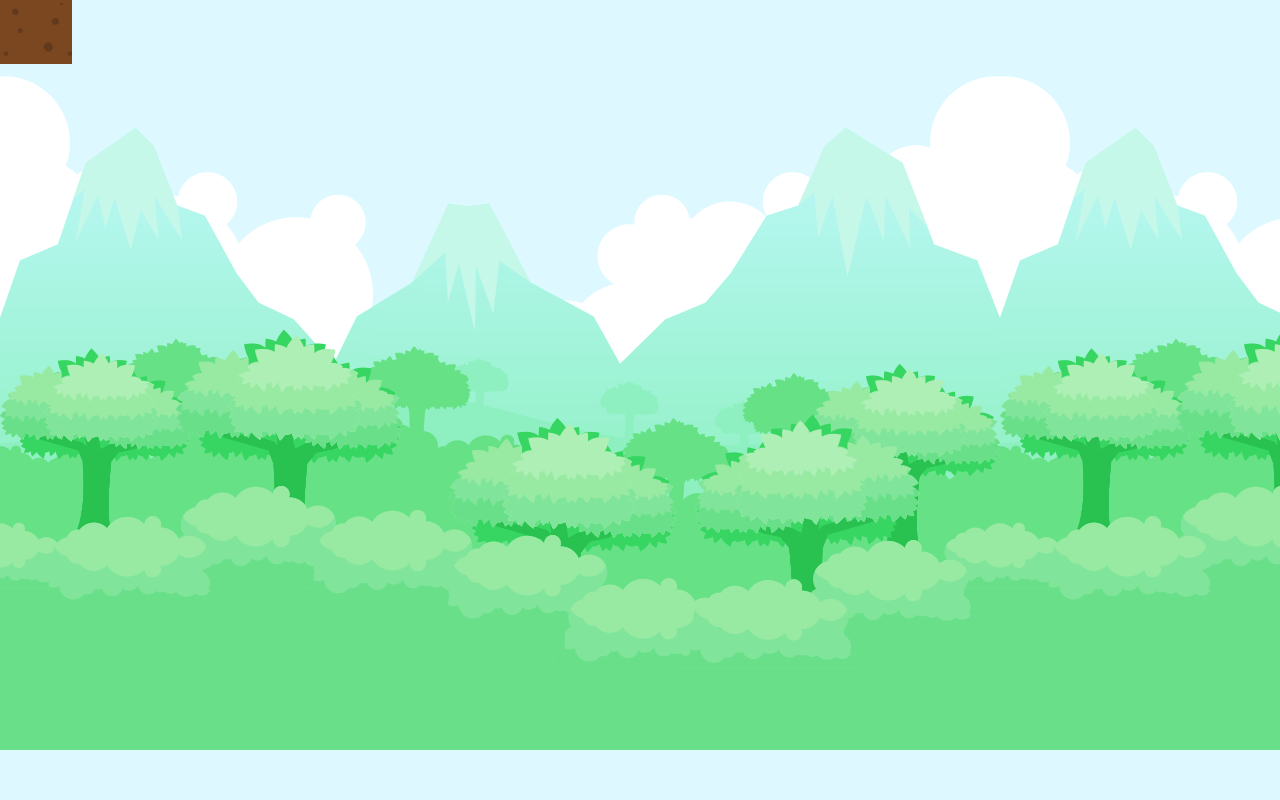
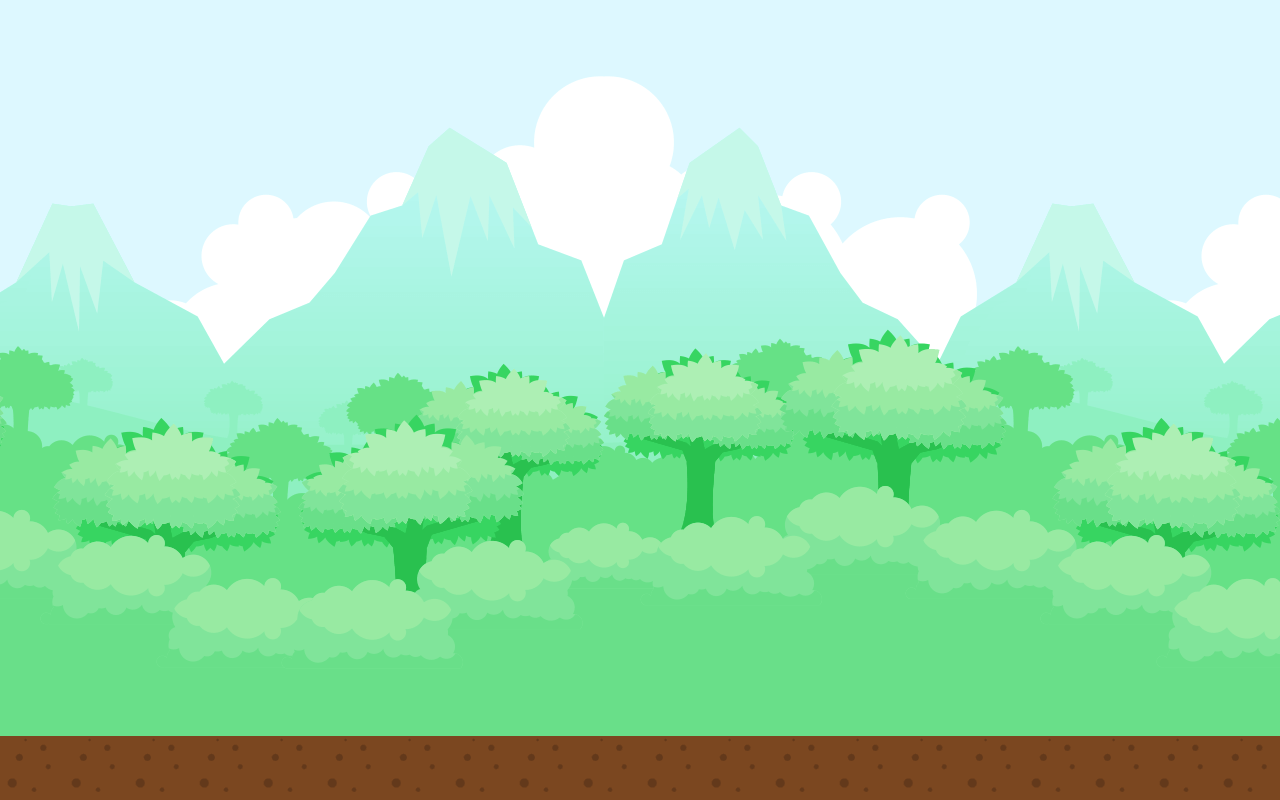
Before and after one commit to brunoncosta/GamEngine, a plain HTML site: page index.html in a window 1280 px wide. Drawn offline with Linux system fonts and the light colour scheme.

Commit message:
Add Movement Class, Add DOC.md, Refactoring & Minor Fixes

```diff
--- a/Assets/js/components/game.js
+++ b/Assets/js/components/game.js
@@ -27,7 +27,7 @@ class Game
    }
 
    loader(){
-      this._movement.loader(this._loaded.data);
+      this._movement.loader("data", this._loaded.data);
    }
 
    load(type, data){
@@ -62,6 +62,7 @@ class Game
       this._scenes.init();
 
       this._movement = new Movement();
+      this._movement.init();
 
       this._draw = new Draw(this._canvas);
       this._draw.init();
@@ -71,15 +72,15 @@ class Game
       if(type === "data"){
          this._loaded.data = this._scenes.set(data);
       }
-      if(type === "movement"){
-         this._loaded.movement = data;
+      if(type === "movements"){
+         this._loaded.movement = this._movement.loader("movement", data);
          this._loaded.data = this._movement.set(this._loaded.movement);
       }
    }
 
    frames(){
 
-      this._movement.loader(this._loaded.data);
+      this._movement.loader("data", this._loaded.data);
       this._loaded.data = this._movement.set(this._loaded.movement);
 
       this._draw.loader(this._loaded.data);
--- a/Assets/js/components/movement.js
+++ b/Assets/js/components/movement.js
@@ -4,45 +4,76 @@ class Movement
 {
 
    _data;
+   _movement;
 
-   loader(data){
-      this._data = data;
+   init(){
+      this._movement = new Array();
+   }
+
+   loader(type, data){
+      if(type === "data"){
+         this._data = data;
+      }
+      if(type === "movement"){
+         for(let object in data){
+            this._movement[data[object].name] = data[object];
+         }
+         return this._movement;
+      }
    }
 
    set(data){
-      if(data.move === "left"){
-         this.toLeft(data);
+
+      for(let object in data){
+         if(data[object].move === "left"){
+            this.toLeft(data[object]);
+         }
+         if(data[object].move === "right"){
+            this.toLeft(data[object]);
+         }
+         if(data[object].move === "top"){
+            this.toLeft(data[object]);
+         }
+         if(data[object].move === "bottom"){
+            this.toLeft(data[object]);
+         }
       }
-      if(data.move === "right"){
-         this.toLeft(data);
-      }
-      if(data.move === "top"){
-         this.toLeft(data);
-      }
-      if(data.move === "bottom"){
-         this.toLeft(data);
-      }
+
       return this._data;
    }
 
+   position(data){
+      if(data.position.flag == true){
+         return data.position.value;
+      }
+      return 0;
+   }
+
+   translate(data){
+      if(data.translate.flag == true){
+         return data.translate.value;
+      }
+      return 0;
+   }
+
    toLeft(data){
-      this._data[data.name].position.x -= data.value;
-      this._data[data.name].position.x -= data.translate;
+      this._data[data.name].position.x -= this.position(data);
+      this._data[data.name].translate.x -= this.translate(data);
    }
 
    toRight(data){
-      this._data[data.name].position.x += data.value;
-      this._data[data.name].position.x += data.translate;
+      this._data[data.name].position.x += this.position(data);
+      this._data[data.name].translate.x += this.translate(data);
    }
 
    toTop(data){
-      this._data[data.name].position.y -= data.value;
-      this._data[data.name].position.y -= data.translate;
+      this._data[data.name].position.y -= this.position(data);
+      this._data[data.name].translate.y -= this.translate(data);
    }
 
    toBottom(data){
-      this._data[data.name].position.y += data.value;
-      this._data[data.name].position.y += data.translate;
+      this._data[data.name].position.y += this.position(data);
+      this._data[data.name].translate.y += this.translate(data);
    }
 
 }
--- a/Assets/js/components/scenes.js
+++ b/Assets/js/components/scenes.js
@@ -15,15 +15,20 @@ class Scenes
    }
 
    loader(data){
-      const image = new Image();
-      image.src = this.images(data.draw);
 
-      this._data[data.name] = {
-         image     : image,
-         draw      : data.draw,
-         position  : data.position,
-         translate : data.translate
-      };
+      for(let object in data){
+
+         const image = new Image();
+         image.src = this.images(data[object].draw);
+
+         this._data[data[object].name] = {
+            image     : image,
+            draw      : data[object].draw,
+            position  : data[object].position,
+            translate : data[object].translate
+         };
+      }
+
       return this._data;
    }
 
--- /dev/null
+++ b/Assets/js/data/configs.js
@@ -0,0 +1,15 @@
+"use strict";
+
+const configs =
+{
+   canvas: {
+      id: "game",
+      context: "2d"
+   },
+   engine: {
+      gravity: 0.5,
+      ground: {
+         y: 0
+      }
+   }
+};
--- /dev/null
+++ b/Assets/js/data/movement.js
@@ -0,0 +1,34 @@
+"use strict";
+
+function movement(game){
+
+   return {
+      floor: {
+         name: "floor",
+         move: "left",
+         value: 2,
+         position: {
+            flag: true,
+            value: 2
+         },
+         translate: {
+            flag: true,
+            value: 2
+         }
+      },
+      sky: {
+         name: "sky",
+         move: "left",
+         value: 2,
+         position: {
+            flag: true,
+            value: 2
+         },
+         translate: {
+            flag: true,
+            value: 2
+         }
+      }
+   };
+
+}
--- a/Assets/js/configs.js
+++ b/Assets/js/data/scenes.js
@@ -1,18 +1,8 @@
 "use strict";
 
-const configs =
-{
-   canvas: {
-      id: "game",
-      context: "2d"
-   },
-   engine: {
-      gravity: 0.5,
-      ground: {
-         y: 0
-      }
-   },
-   scenes: {
+function scenes(game){
+
+   return {
       sky: {
          name: "sky",
          draw: {
@@ -26,8 +16,8 @@ const configs =
          position:{
             x: 0,
             y: 0,
-            width: 0,
-            height: 0,
+            width: game._canvas.width(),
+            height: game._canvas.height()
          },
          translate: {
             flag: true,
@@ -48,14 +38,15 @@ const configs =
          position:{
             x: 0,
             y: 0,
-            width: 0,
-            height: 0,
+            width: game._canvas.width(),
+            height: 64
          },
          translate: {
             flag: true,
             x: 0,
-            y: 0
+            y: game._canvas.height() - 64
          }
-      },
-   }
-};
+      }
+   };
+
+}
--- a/Assets/js/main.js
+++ b/Assets/js/main.js
@@ -6,49 +6,19 @@ const game = new Game();
 game.load("configs", configs);
 game.init();
 
+const _scenes = scenes(game);
+
 // "Pre"Load Images
-game.load("images", configs.scenes.sky.draw.static);
-game.load("images", configs.scenes.floor.draw.static);
+game.load("images", _scenes.sky.draw.static);
+game.load("images", _scenes.floor.draw.static);
 
 // Load all the Data
-game.load("data", configs.scenes.sky);
-game.load("data", configs.scenes.floor);
+game.load("data", _scenes);
 
-const sky = {
-   name: "sky",
-   position : {
-      x: 0,
-      y: 0,
-      width: game._canvas.width(),
-      height: game._canvas.height()
-   }
-};
+const _movement = movement(game);
 
-const floor = {
-   name: "floor",
-   position : {
-      x: 0,
-      y: 0,
-      width: game._canvas.width(),
-      height: 64
-   },
-   translate: {
-      x: 0,
-      y: game._canvas.height() - 64
-   }
-};
-
-game.set("data", sky);
-game.set("data", floor);
-
-const floorMovement = {
-   name: "floor",
-   move: "left",
-   value: 2,
-   translate: 2
-};
-
-game.set("movement", floorMovement);
+// Set Movement
+game.set("movements", _movement);
 
 // Start the Dame
 game.start();
--- a/index.html
+++ b/index.html
@@ -13,7 +13,9 @@
    <canvas id="game"></canvas>
 
    <script type="text/javascript" src="Assets/js/functions.js"></script>
-   <script type="text/javascript" src="Assets/js/configs.js"></script>
+   <script type="text/javascript" src="Assets/js/data/configs.js"></script>
+   <script type="text/javascript" src="Assets/js/data/scenes.js"></script>
+   <script type="text/javascript" src="Assets/js/data/movement.js"></script>
 
    <script type="text/javascript" src="Assets/js/components/images.js"></script>
    <script type="text/javascript" src="Assets/js/components/scenes.js"></script>
```
Also changed, not shown: 1 other file.
